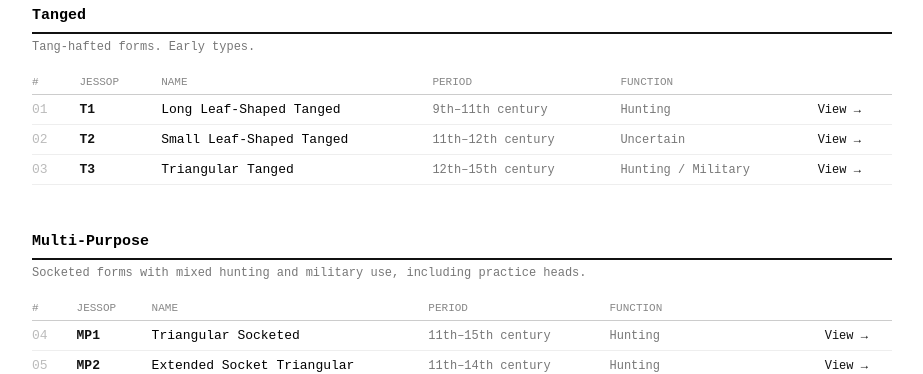
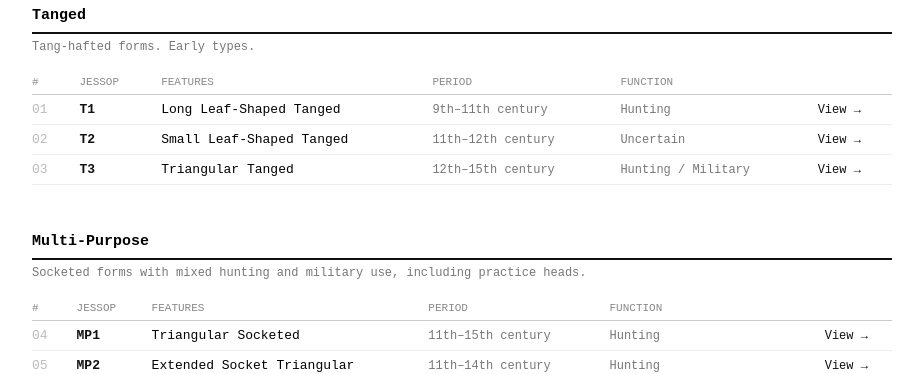
Before and after one commit to Hadargl/arrowtypes, a React (Create React App) app: page /catalogue in a window 1280 px wide. Shown: the part 202-576 px from the top of the page, without its empty margins (178-1101 px from the left). Built offline with nearby package versions, Linux system fonts and the light colour scheme.

Commit message:
editorial change

```diff
--- a/src/pages/Catalogue.js
+++ b/src/pages/Catalogue.js
@@ -39,7 +39,7 @@ export default function Catalogue() {
                 <tr style={{ borderBottom: "1px solid #ccc", textAlign: "left" }}>
                   <th style={{ padding: "6px 12px 6px 0", color: "#888", fontWeight: "normal", fontSize: 11 }}>#</th>
                   <th style={{ padding: "6px 12px", color: "#888", fontWeight: "normal", fontSize: 11 }}>JESSOP</th>
-                  <th style={{ padding: "6px 12px", color: "#888", fontWeight: "normal", fontSize: 11 }}>NAME</th>
+                  <th style={{ padding: "6px 12px", color: "#888", fontWeight: "normal", fontSize: 11 }}>FEATURES</th>
                   <th style={{ padding: "6px 12px", color: "#888", fontWeight: "normal", fontSize: 11 }}>PERIOD</th>
                   <th style={{ padding: "6px 12px", color: "#888", fontWeight: "normal", fontSize: 11 }}>FUNCTION</th>
                   <th style={{ padding: "6px 12px", color: "#888", fontWeight: "normal", fontSize: 11 }}></th>
```
